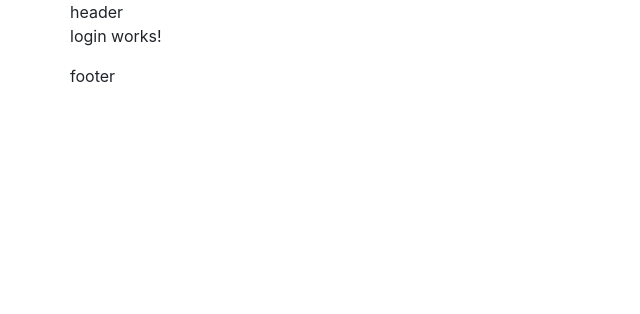
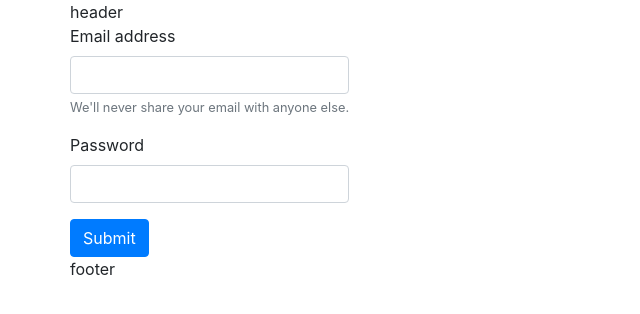
Before and after one commit to jmgvar/grupo4, an Angular app: page / in a window 1280 px wide. Shown: the top 314 px of the page, without its empty margins (0-640 px from the left). Built offline with nearby package versions, Linux system fonts and the light colour scheme.

Commit message:
Login response

```diff
--- a/src/app/pages/login/login.component.html
+++ b/src/app/pages/login/login.component.html
@@ -1 +1,12 @@
-<p>login works!</p>
+<form #f="ngForm" (ngSubmit)="onSubmit(f.value)">
+    <div class="form-group">
+      <label for="exampleInputEmail1">Email address</label>
+      <input type="email" name="email" class="form-control" id="exampleInputEmail1" aria-describedby="emailHelp" ngModel>
+      <small id="emailHelp" class="form-text text-muted">We'll never share your email with anyone else.</small>
+    </div>
+    <div class="form-group">
+      <label for="exampleInputPassword1">Password</label>
+      <input type="password" name="password" class="form-control" id="exampleInputPassword1" ngModel>
+    </div>
+    <button type="submit"  class="btn btn-primary">Submit</button>
+</form>
--- a/src/app/pages/login/login.component.ts
+++ b/src/app/pages/login/login.component.ts
@@ -1,4 +1,8 @@
 import { Component, OnInit } from '@angular/core';
+
+import { Admin } from '../../models/admin';
+
+import { AuthenticationService } from '../../services/authentication.service';
 
 @Component({
   selector: 'app-login',
@@ -7,9 +11,25 @@ import { Component, OnInit } from '@angular/core';
 })
 export class LoginComponent implements OnInit {
 
-  constructor() { }
+  constructor(private authenticationService: AuthenticationService) { }
 
   ngOnInit(): void {
   }
 
+  onSubmit(admin: Admin): void {
+    console.log("admin: ", admin);
+
+    this.authenticationService
+    .login(admin)
+    .toPromise()
+    .then(data => {
+      console.log("Usuario existe ", data);
+      alert(data);
+    })
+    .catch(error => {
+      alert("El usuario no existe, debe registrarse primero !");
+    });
+
+  }
+
 }
--- a/src/app/services/authentication.service.ts
+++ b/src/app/services/authentication.service.ts
@@ -1,9 +1,31 @@
 import { Injectable } from '@angular/core';
+
+import { HttpClient } from '@angular/common/http';
+import { Observable } from 'rxjs';
+
+import { Admin } from '../models/admin';
 
 @Injectable({
   providedIn: 'root'
 })
 export class AuthenticationService {
 
-  constructor() { }
+  constructor(private httpClient: HttpClient) { }
+
+  login (admin: Admin) : Observable<any> {
+
+    /**
+     * for success
+     * "email": "eve.holt@reqres.in",
+        "password": "cityslicka"
+     */
+
+    const body = {
+      email: admin.email,
+      password: admin.password
+    }
+
+    return this.httpClient.post('https://reqres.in/api/login', body);
+  }
+
 }
```
Also changed, not shown: src/app/app.module.ts (+6 -1 lines).
